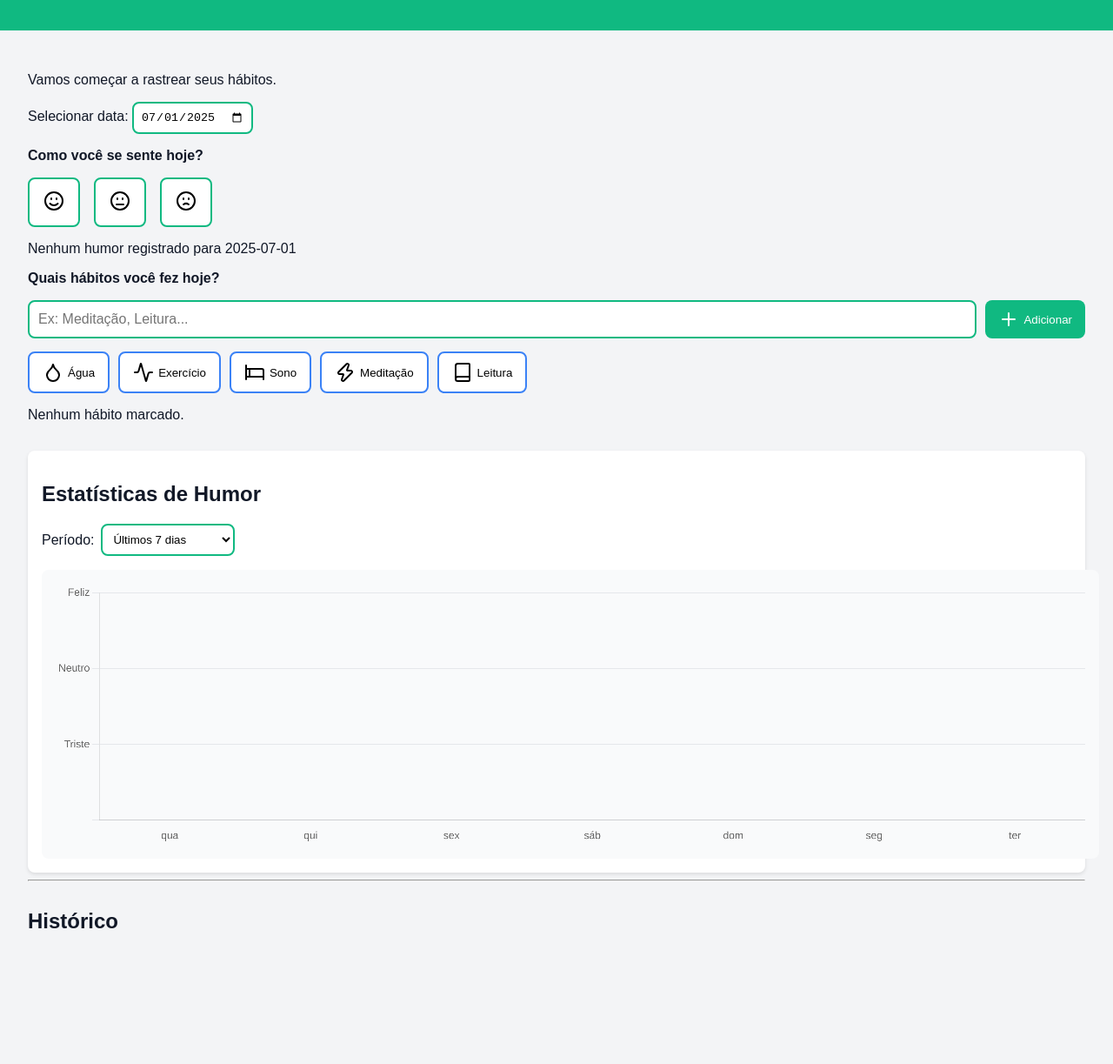
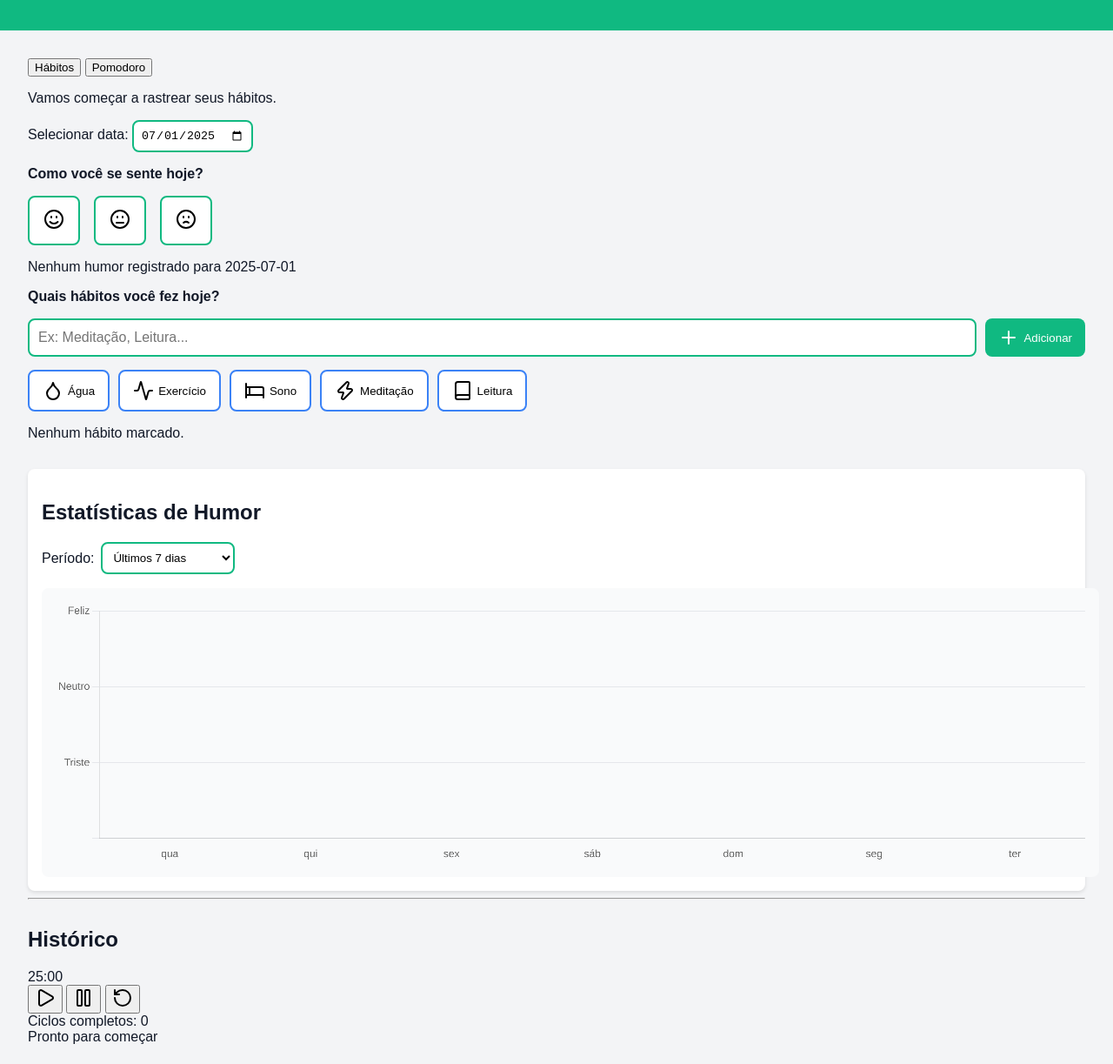
Before and after one commit to ChristianRupf/DailyHealth, a plain HTML site: page index.html in a window 1280 px wide. Shown: the part 77-1300 px from the top of the page at 87% size. Before the commit the page ends 1202 px from the top, so only its background shows below. Drawn offline with nearby package versions, Linux system fonts and the light colour scheme.

Commit message:
Update index.html 0.2 Alfa Test

```diff
--- a/index.html
+++ b/index.html
@@ -3,7 +3,7 @@
 <head>
   <meta charset="UTF-8">
   <meta name="viewport" content="width=device-width, initial-scale=1.0">
-  <title>Rastreador de Hábitos</title>
+  <title>Daily Health</title>
   <link rel="stylesheet" href="style.css">
   <script src="https://cdn.jsdelivr.net/npm/chart.js"></script>
   <script src="https://unpkg.com/lucide@latest/dist/umd/lucide.min.js"></script>
@@ -16,6 +16,14 @@
   </header>
 
   <main>
+    <!-- Menu de abas -->
+    <div class="menu">
+      <button class="tab-btn active" data-tab="habitos">Hábitos</button>
+      <button class="tab-btn" data-tab="pomodoro">Pomodoro</button>
+    </div>
+
+    <!-- Aba de Hábitos -->
+    <div id="habitos-tab" class="tab-content active">
       <p>Vamos começar a rastrear seus hábitos.</p>
 
       <div class="selecionar-dia">
@@ -35,7 +43,6 @@
 
       <section>
         <p><b>Quais hábitos você fez hoje?</b></p>
-      <!-- Adicione esta seção para novos hábitos -->
         <div class="adicionar-habito">
           <input type="text" id="novo-habito-input" placeholder="Ex: Meditação, Leitura...">
           <button onclick="adicionarNovoHabito()">
@@ -43,12 +50,10 @@
           </button>
         </div>
 
-<!-- Container dos botões (MODIFICADO) -->
         <div class="habitos-container" id="habitos-container">
           <!-- Os botões serão gerados automaticamente pelo JavaScript -->
         </div>
 
-<!-- Lista de hábitos salvos (JÁ EXISTIA) -->
         <ul id="habitos-salvos"></ul>
       </section>
 
@@ -69,12 +74,25 @@
 
       <hr>
       <div id="historico"></div>
+    </div>
+
+    <!-- Aba de Pomodoro -->
+    <div id="pomodoro-tab" class="tab-content">
+      <div class="pomodoro-container">
+        <div class="timer-display">25:00</div>
+        <div class="pomodoro-controls">
+          <button id="start-pomodoro"><i data-lucide="play"></i></button>
+          <button id="pause-pomodoro"><i data-lucide="pause"></i></button>
+          <button id="reset-pomodoro"><i data-lucide="rotate-ccw"></i></button>
+        </div>
+        <div class="pomodoro-cycles">Ciclos completos: <span>0</span></div>
+        <div class="pomodoro-status">Pronto para começar</div>
+      </div>
+    </div>
   </main>
 
-  <!-- Apenas um script.js no final do body -->
   <script src="script.js"></script>
   <script>
-    // Inicializa os ícones Lucide quando o DOM estiver pronto
     document.addEventListener('DOMContentLoaded', function() {
       lucide.createIcons();
     });
```
Lines whose indentation alone changed are shown as unchanged.
